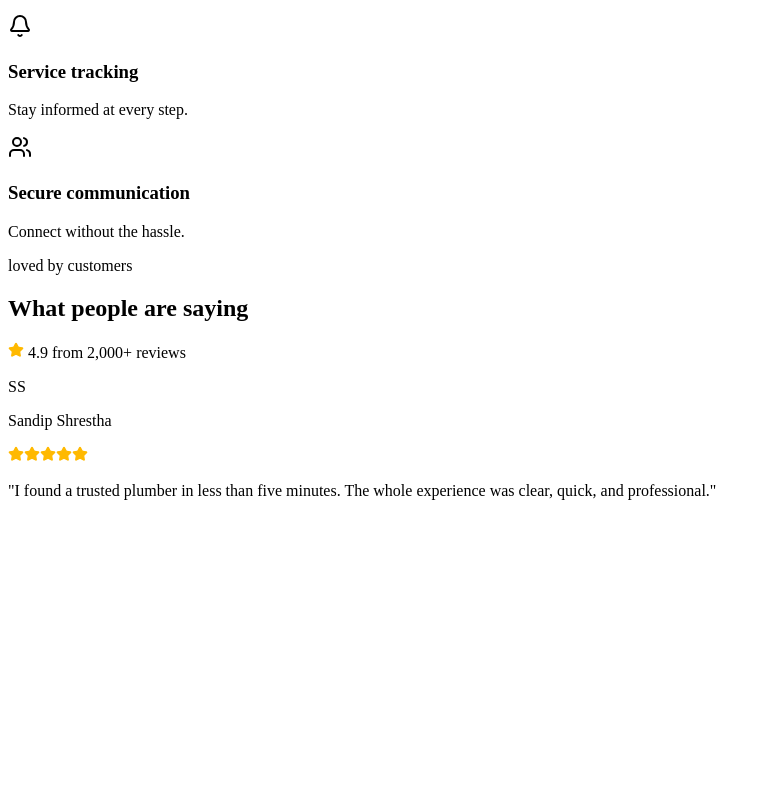
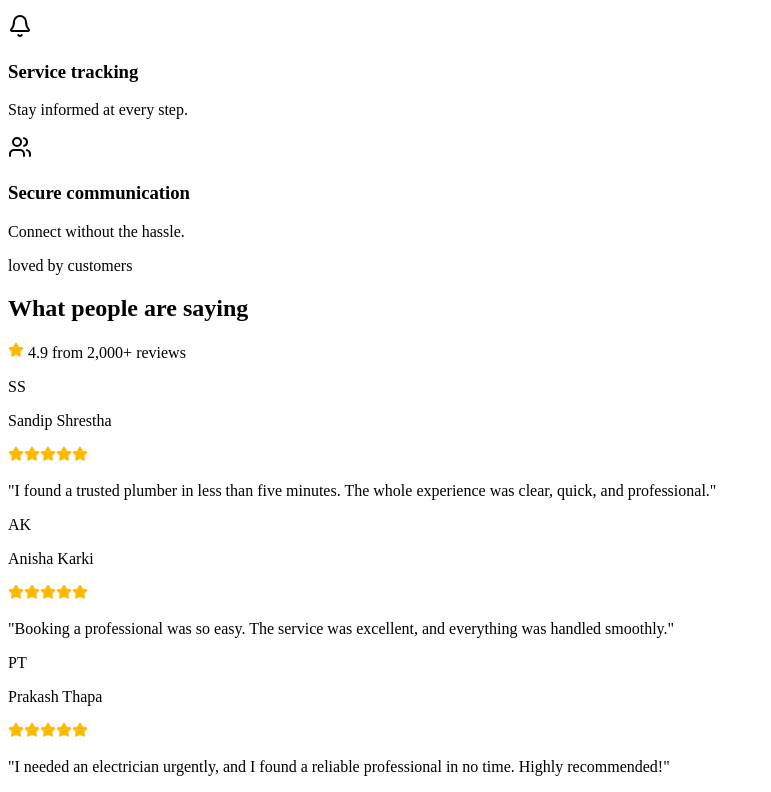
Before and after one commit to sandipshrestha851/ServiceHub, a Next.js app in the folder frontend/: page /Homepage in a window 1280 px wide. Shown: the part 6893-7685 px from the top of the page, without its empty margins (0-771 px from the left). Before the commit the page ends 7409 px from the top, so only its background shows below. Built offline with nearby package versions, Linux system fonts and the light colour scheme.

Commit message:
making the feedback section in hoomepage

```diff
--- a/frontend/src/components/home/Feedback.tsx
+++ b/frontend/src/components/home/Feedback.tsx
@@ -1,5 +1,5 @@
 import React from 'react'
-import {Star} from 'lucide-react'
+import { Star } from 'lucide-react'
 import FeedbackCard from '../ui/FeedbackCard'
 
 const Feedback = () => {
@@ -22,8 +22,20 @@ const Feedback = () => {
                     </p>
                 </div>
             </div>
-        <div className="FeedbackContainer mt-5 grid grid-cols-3">
-            <FeedbackCard name="Sandip Shrestha" FeedbackText="I found a trusted plumber in less than five minutes. The whole experience was clear, quick, and professional."/>
+            <div className="FeedbackContainer mt-5 grid grid-cols-3 gap-4">
+                <FeedbackCard
+                name="Sandip Shrestha" FeedbackText="I found a trusted plumber in less than five minutes. The whole experience was clear, quick, and professional."
+                />
+
+                <FeedbackCard
+                    name="Anisha Karki"
+                    FeedbackText="Booking a professional was so easy. The service was excellent, and everything was handled smoothly."
+                />
+
+                <FeedbackCard
+                    name="Prakash Thapa"
+                    FeedbackText="I needed an electrician urgently, and I found a reliable professional in no time. Highly recommended!"
+                />
             </div>
         </section>
     )
--- a/frontend/src/components/ui/FeedbackCard.tsx
+++ b/frontend/src/components/ui/FeedbackCard.tsx
@@ -16,7 +16,7 @@ const FeedbackCard = ({ name, FeedbackText }: FeedbackCardProps) => {
         .toUpperCase();
 
     return (
-        <div className="bg-white flex flex-col p-3.5 border rounded-2xl border-[#E2E8F0] space-y-4 justify-center">
+        <div className="bg-white flex flex-col p-5 border rounded-2xl border-[#E2E8F0] space-y-4 justify-center">
             <div className="profileInfo flex items-center gap-3">
                 <div className="flex h-12 w-12 items-center justify-center rounded-full bg-blue-100 font-semibold text-blue-700">
                     {initials}
@@ -25,7 +25,7 @@ const FeedbackCard = ({ name, FeedbackText }: FeedbackCardProps) => {
                     <p className="name text-xl font-semibold">{name}</p>
                 </div>
             </div>
-            <div className="ratings flex">
+            <div className="ratings flex gap-1.5">
                 <Star color="#ffb900" fill="#ffb900" size={16} />
                 <Star color="#ffb900" fill="#ffb900" size={16} />
                 <Star color="#ffb900" fill="#ffb900" size={16} />
```
Lines whose indentation alone changed are shown as unchanged.
